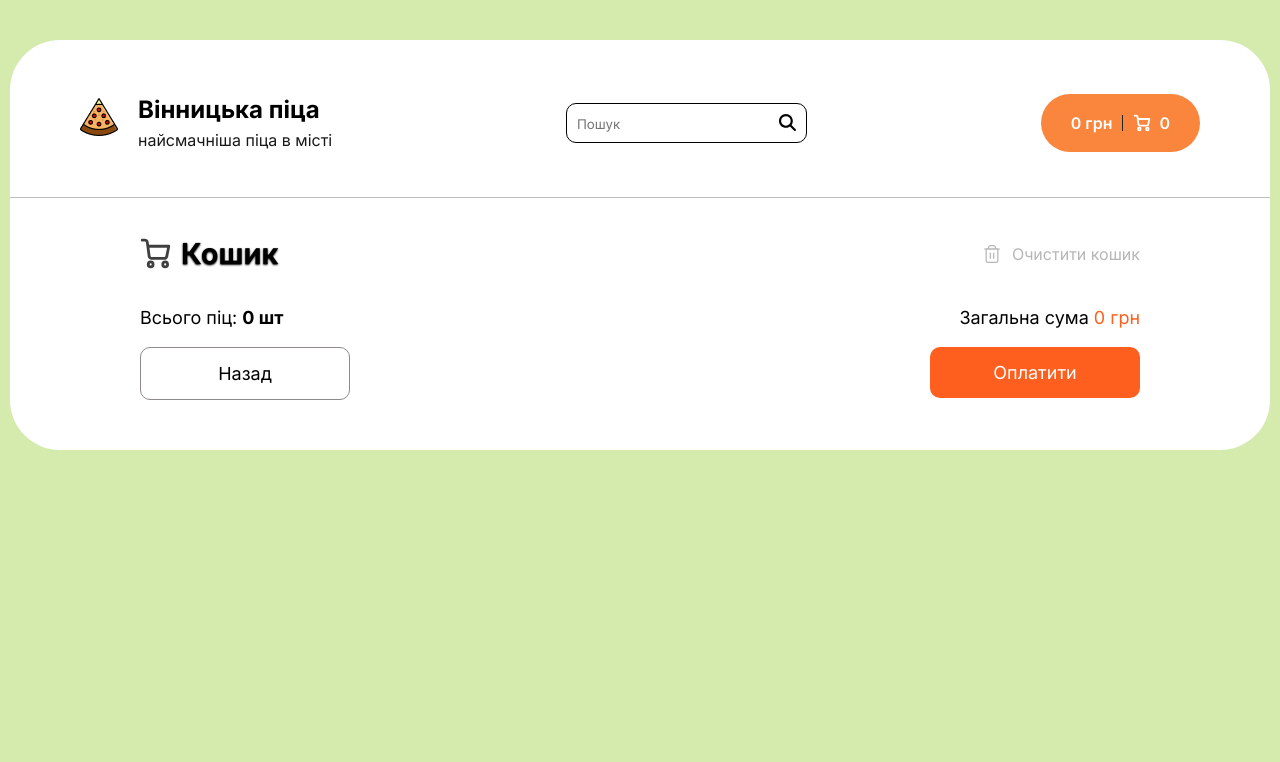
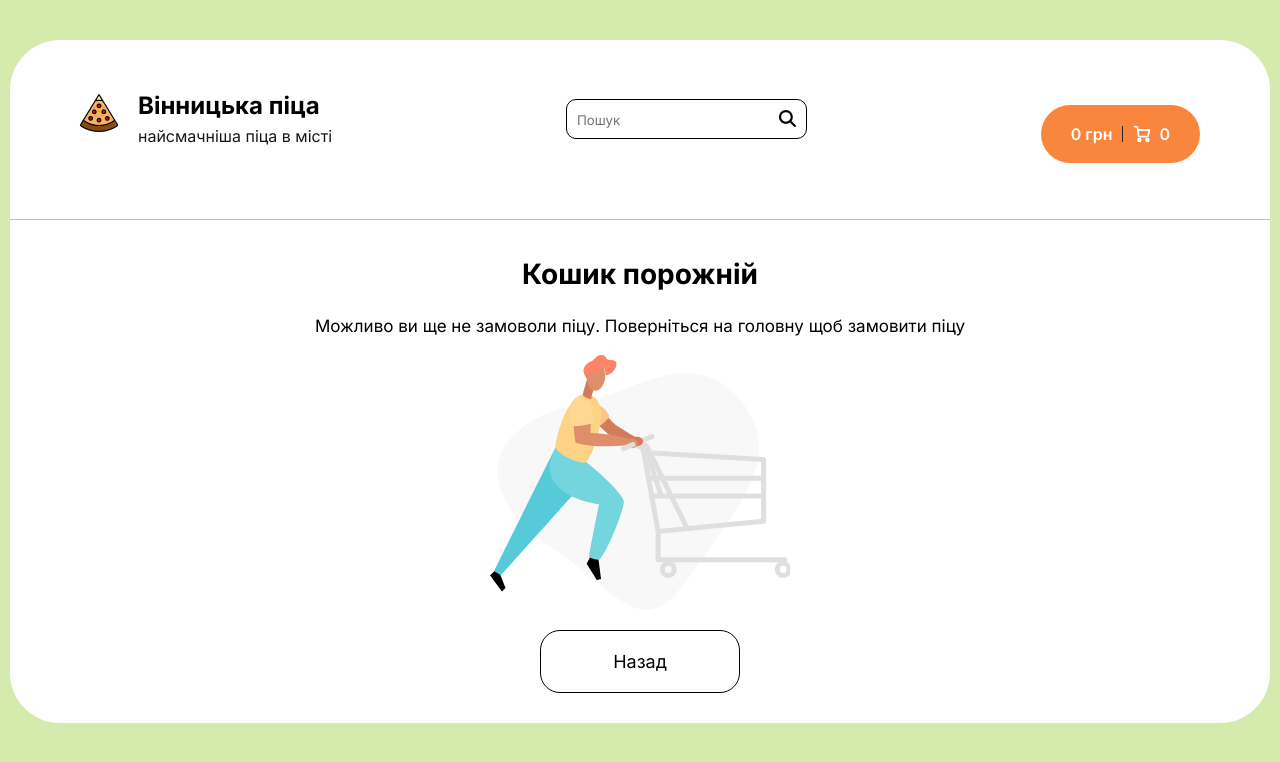
Before and after one commit to MazurVolodymyr/React-Pizza, a React (Create React App) app: page /cart in a window 1280 px wide. Shown: the top 762 px of the page. Built offline with nearby package versions, Linux system fonts and the light colour scheme.

Commit message:
added some adaptive

```diff
--- /dev/null
+++ b/src/components/EmptyCart/EmptyCart.jsx
@@ -0,0 +1,18 @@
+import { Link } from 'react-router-dom';
+import s from './EmptyCart.module.scss'
+const EmptyCart = () => {
+   return (
+      <div className={s.wrap}>
+         <h1>Кошик порожній</h1>
+         <p>Можливо ви ще не замоволи піцу. Поверніться на головну щоб замовити піцу </p>
+         <div>
+            <img src="../images/cart/emptycart.svg" alt="emptycart" />
+         </div>
+         <Link to={'/'}>
+            <button>Назад</button>
+         </Link>
+      </div>
+   );
+};
+
+export default EmptyCart;
--- /dev/null
+++ b/src/components/EmptyCart/EmptyCart.module.scss
@@ -0,0 +1,23 @@
+.wrap{
+    text-align:center;
+    h1{
+        margin-bottom: 30px;
+    }
+    p{
+        margin-bottom: 20px;
+        font-size: 17px;
+    }
+    img{
+        margin-bottom: 20px;
+    }
+    button{
+        padding: 20px;
+        font-size: 18px;
+        background-color: rgb(255, 255, 255);
+        color: rgb(0, 0, 0);
+        border-radius: 20px;
+        width: 200px;
+        border: 1px solid black;
+        margin-bottom: 30px;
+    }
+}
--- a/src/components/Header/Header.module.scss
+++ b/src/components/Header/Header.module.scss
@@ -1,6 +1,6 @@
 .header {
-   a{
-      color: inherit
+   a {
+      color: inherit;
    }
    display: flex;
    justify-content: space-between;
@@ -14,11 +14,14 @@
    }
    &__left_h2 {
       margin-bottom: 10px;
+      margin-right: 10px;
       font-size: 24px;
    }
    &__left_p {
       opacity: 0.9;
       font-size: 16px;
+      margin-bottom: 30px;
+      margin-right: 10px;
    }
    &__right {
       border-radius: 30px;
--- a/src/components/Header/Search/Search.module.scss
+++ b/src/components/Header/Search/Search.module.scss
@@ -3,4 +3,6 @@
    padding: 10px;
    font-size: 17px;
    border-radius: 10px;
+   margin-bottom: 30px;
+   margin-right: 10px;
 }
--- a/src/pages/Cart.jsx
+++ b/src/pages/Cart.jsx
@@ -4,6 +4,8 @@ import s from './Cart.module.scss';
 import { Link } from 'react-router-dom';
 import CartItem from '../components/CartItem/CartItem';
 import { clearItems } from '../redux/slices/cartSlice';
+import EmptyCart from '../components/EmptyCart/EmptyCart';
+
 const Cart = () => {
    const dispatch = useDispatch();
    const { totalPrice, items } = useSelector((state) => state.cartSlice);
@@ -13,6 +15,12 @@ const Cart = () => {
       }
    };
    const totalCount = items.reduce((sum, items) => sum + items.count, 0);
+
+   if(!totalCount){
+      return <EmptyCart></EmptyCart>
+   }
+
+
    return (
       <div className={s.container}>
          <div className={s.container__head}>
--- a/src/pages/MainContent.jsx
+++ b/src/pages/MainContent.jsx
@@ -7,6 +7,7 @@ import QueryString from 'qs';
 import { useNavigate } from 'react-router-dom';
 import { useSelector, useDispatch } from 'react-redux';
 import { setCategoryId } from '../redux/slices/filterSlice';
+import cartSlice from '../redux/slices/cartSlice';
 const MainContent = ({ searchValue }) => {
    const categoryId = useSelector((state) => state.filterSlice.categoryId);
    const dispatch = useDispatch();
@@ -33,7 +34,9 @@ const MainContent = ({ searchValue }) => {
          .then((response) => {
             setItems(response.data);
             isLoading(false);
-         });
+         }).catch((err)=>{
+            console.log(err, 'axios');
+         })
    }, [categoryId, sortType, searchValue]); //залежність, пустий масив означає component DidMount (тобто компонент зроби запит лише один раз коли ти рендеришся перший раз)
    //
 
```
Also changed, not shown: src/components/Header/Search/Search.jsx (+7 -7 lines), public/images/cart/emptycart.svg (added), src/redux/slices/pizzaSlice.js (added).
